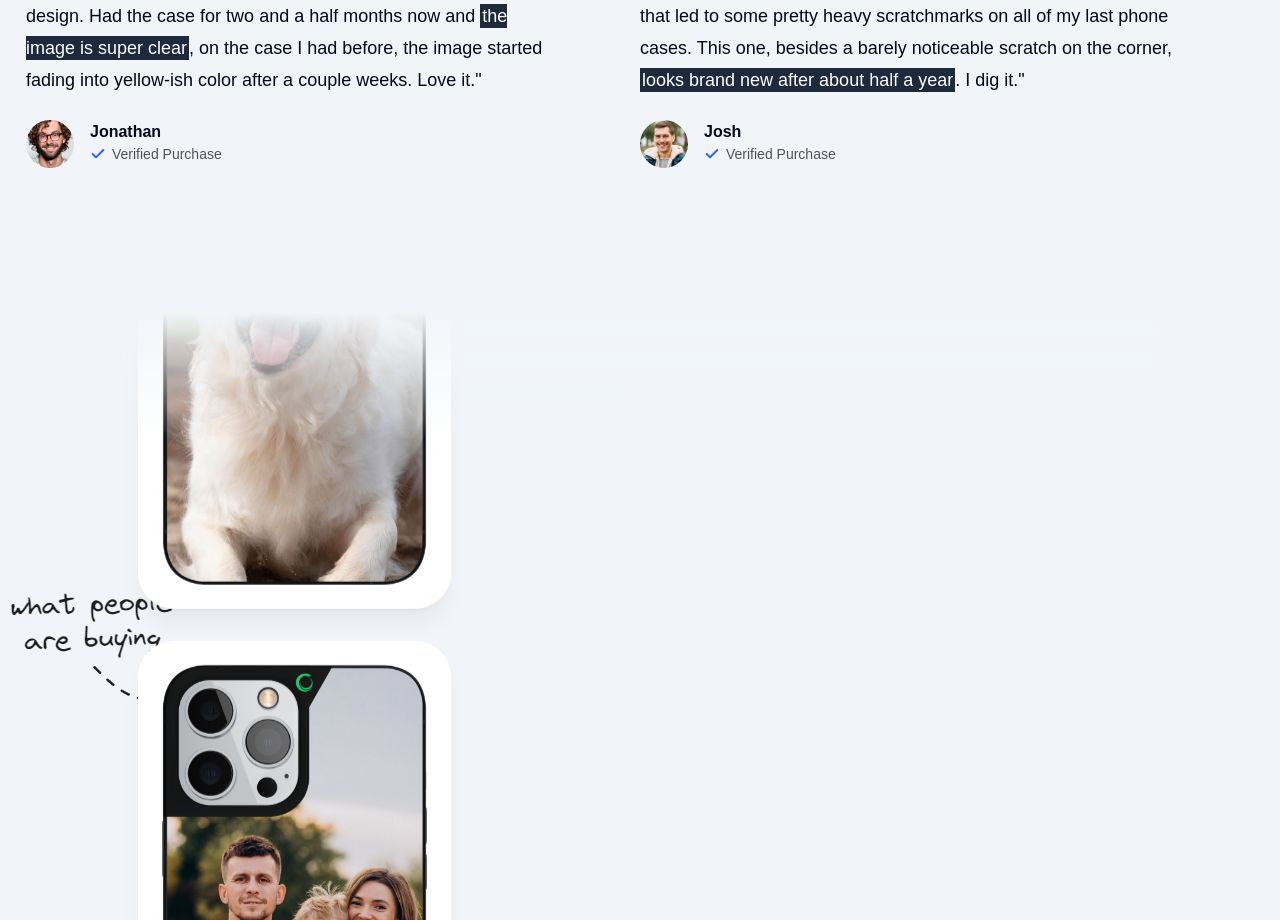
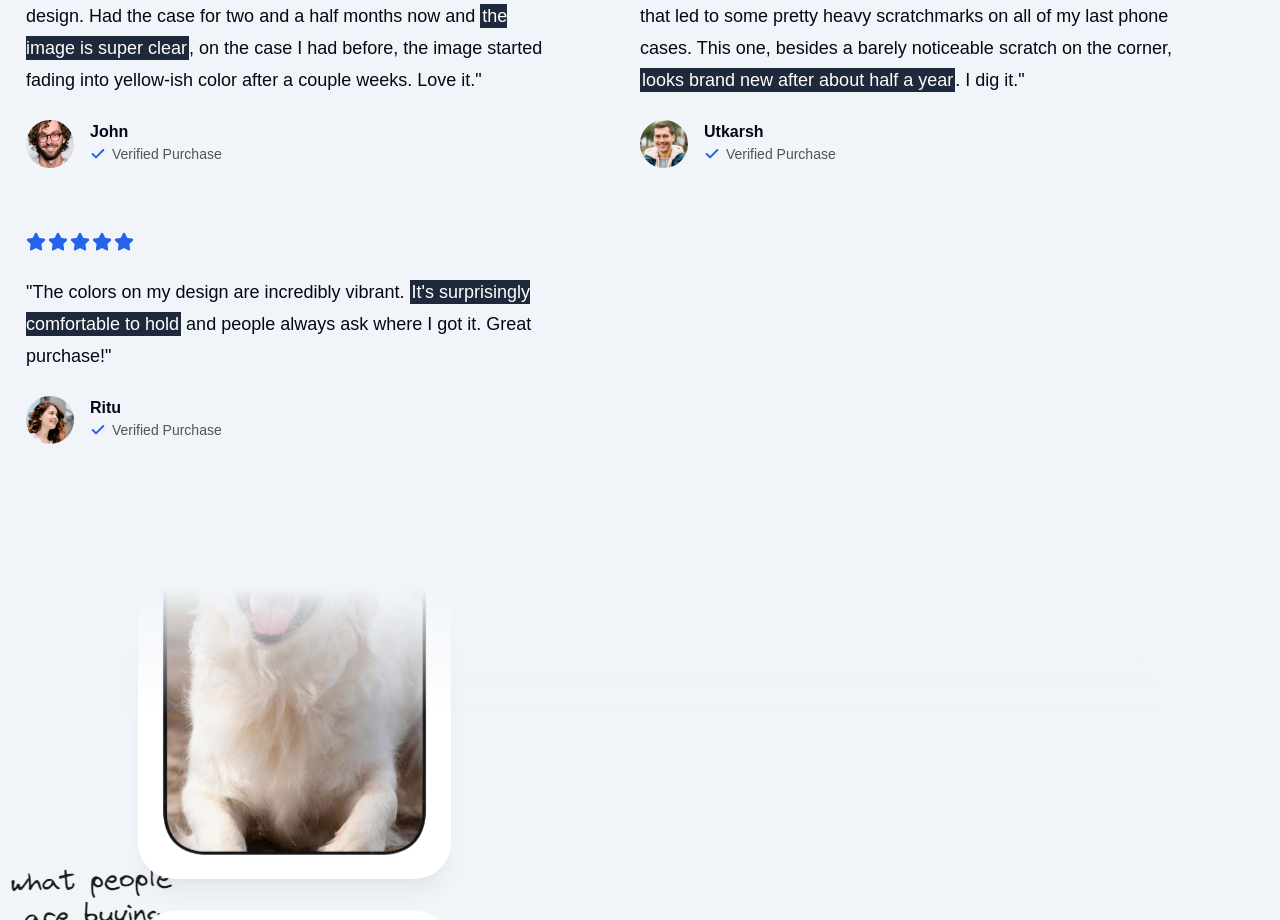
Before and after one commit to UtkarsHMer05/caseevo, a Next.js app: page / in a window 1280 px wide. Shown: the part 1380-2300 px from the top of the page. Built offline with nearby package versions, Linux system fonts and the light colour scheme; no server answers.

Commit message:
done landing

```diff
--- a/src/app/page.tsx
+++ b/src/app/page.tsx
@@ -151,7 +151,7 @@ export default function Home() {
                   alt="user"
                 />
                 <div className="flex flex-col">
-                  <p className="font-semibold">Jonathan</p>
+                  <p className="font-semibold">John</p>
                   <div className="flex gap-1.5 items-center text-zinc-600">
                     <Check className="h-4 w-4 stroke-[3px] text-blue-600" />
                     <p className="text-sm">Verified Purchase</p>
@@ -188,7 +188,39 @@ export default function Home() {
                   alt="user"
                 />
                 <div className="flex flex-col">
-                  <p className="font-semibold">Josh</p>
+                  <p className="font-semibold">Utkarsh</p>
+                  <div className="flex gap-1.5 items-center text-zinc-600">
+                    <Check className="h-4 w-4 stroke-[3px] text-blue-600" />
+                    <p className="text-sm">Verified Purchase</p>
+                  </div>
+                </div>
+              </div>
+            </div>
+            <div className="flex flex-auto flex-col gap-4 lg:pr-8 xl:pr-20">
+              <div className="flex gap-0.5 mb-2">
+                <Star className="h-5 w-5 text-blue-600 fill-blue-600" />
+                <Star className="h-5 w-5 text-blue-600 fill-blue-600" />
+                <Star className="h-5 w-5 text-blue-600 fill-blue-600" />
+                <Star className="h-5 w-5 text-blue-600 fill-blue-600" />
+                <Star className="h-5 w-5 text-blue-600 fill-blue-600" />
+              </div>
+              <div className="text-lg leading-8">
+                <p>
+                  "The colors on my design are incredibly vibrant.{" "}
+                  <span className="p-0.5 bg-slate-800 text-white">
+                    It's surprisingly comfortable to hold
+                  </span>{" "}
+                  and people always ask where I got it. Great purchase!"
+                </p>
+              </div>
+              <div className="flex gap-4 mt-2">
+                <img
+                  className="rounded-full h-12 w-12 object-cover"
+                  src="/users/user-3.png"
+                  alt="user"
+                />
+                <div className="flex flex-col">
+                  <p className="font-semibold">Ritu</p>
                   <div className="flex gap-1.5 items-center text-zinc-600">
                     <Check className="h-4 w-4 stroke-[3px] text-blue-600" />
                     <p className="text-sm">Verified Purchase</p>
```
